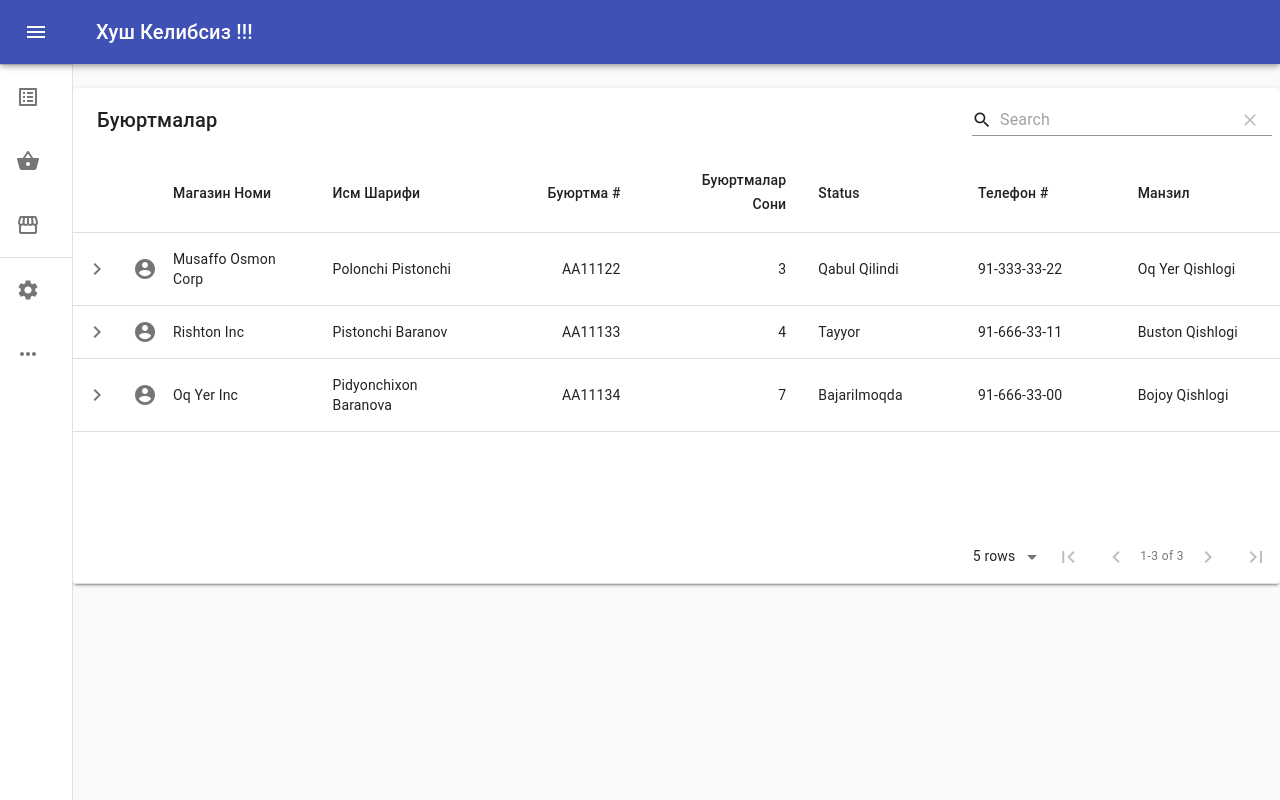
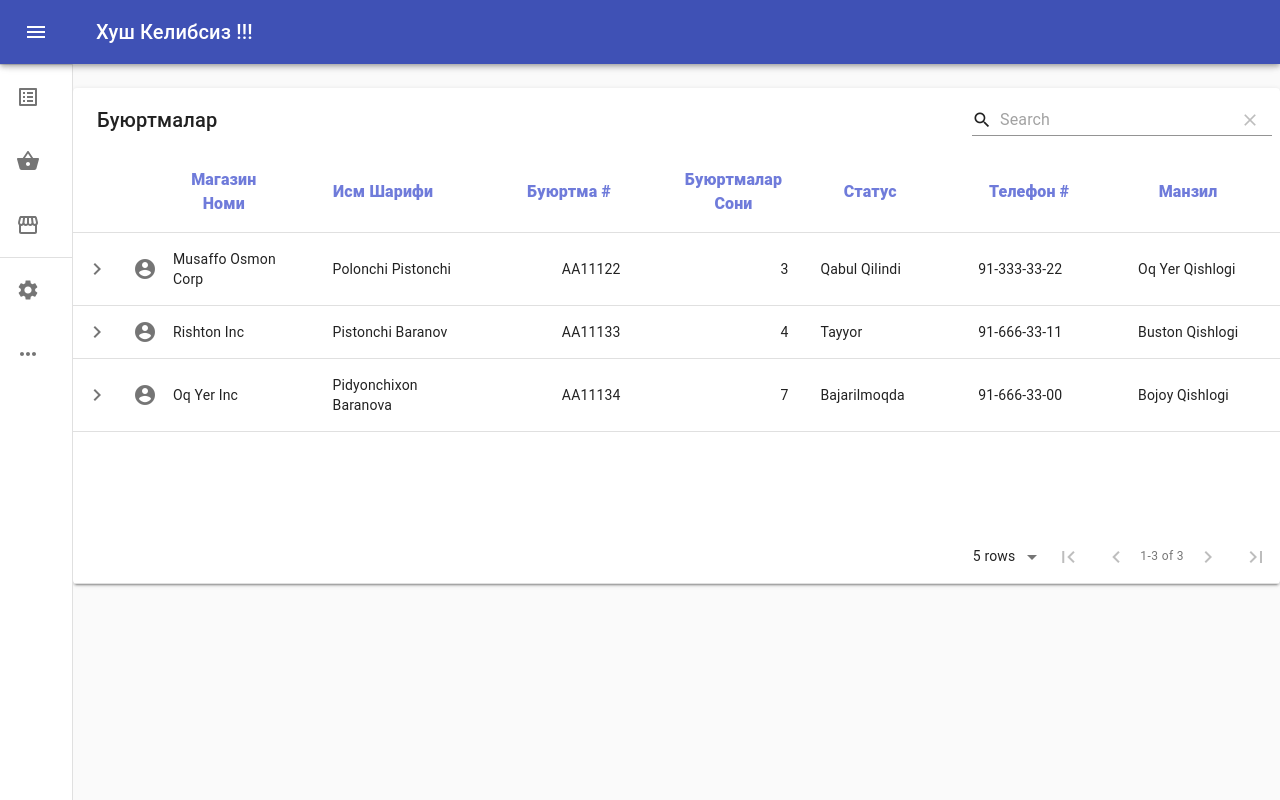
Before and after one commit to jahongirhusanov/OrderApp, a React (Create React App) app: page / in a window 1280 px wide. Built offline with nearby package versions, Linux system fonts and the light colour scheme.

Commit message:
table header updated

```diff
--- a/src/components/Orders/MaterialTableSample.jsx
+++ b/src/components/Orders/MaterialTableSample.jsx
@@ -12,7 +12,7 @@ function MaterialTableSample() {
         { title: "Исм Шарифи", field: "customerName" },
         { title: "Буюртма #", field: "orderNumber", type: "numeric" },
         { title: "Буюртмалар Сони", field: "orderCount", type: "numeric" },
-        { title: "Status", field: "status" },
+        { title: "Статус", field: "status" },
         { title: "Телефон #", field: "customerPhoneNum" },
         { title: "Манзил", field: "customerAddress" },
       ]}
@@ -46,6 +46,15 @@ function MaterialTableSample() {
           customerAddress: "Bojoy Qishlogi",
         },
       ]}
+      options={{
+        headerStyle: {
+          // backgroundColor: "#6F7BDA",
+          color: "#6F7BDA",
+          fontWeight: 900,
+          fontSize: "1rem",
+          textAlign: "center",
+        },
+      }}
       detailPanel={[
         {
           tooltip: "Buyurtma Statusi",
--- a/src/components/Orders/OrderStatus.jsx
+++ b/src/components/Orders/OrderStatus.jsx
@@ -90,6 +90,7 @@ function OrderStatus() {
             paging: false,
             header: false,
             padding: "dense",
+
           }}
         />
       </Grid>
```
Also changed, not shown: 1 other file (tests, documents, lock files or other folders).
